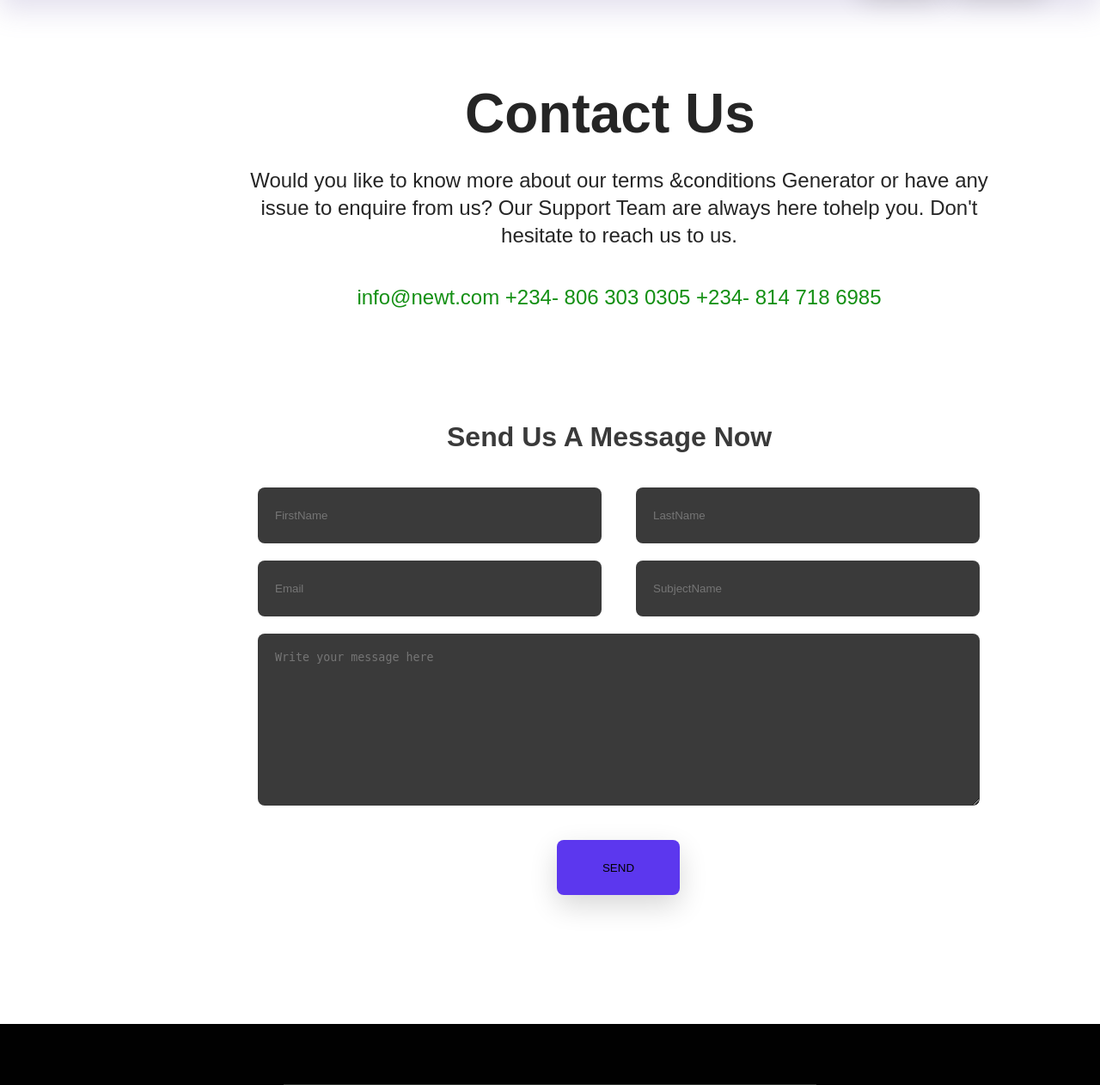
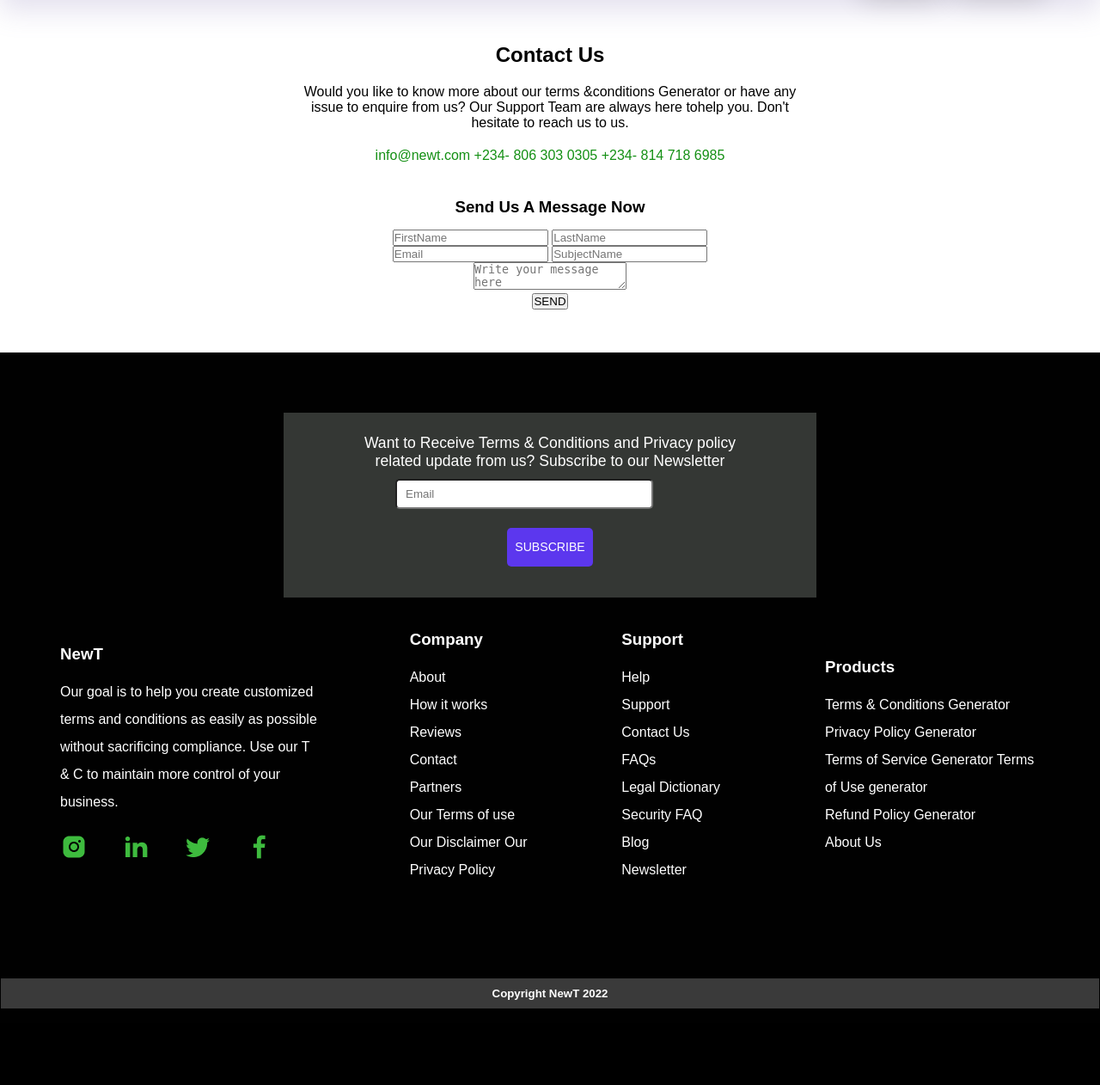
Before and after one commit to zuri-training/T_C_Gen-TeamNewt2w, a PHP site: page /Contact.html in a window 1280 px wide. Shown: the part 65-1327 px from the top of the page at 86% size. After the commit the page ends 1238 px from the top, so only its background shows below. Run offline with PHP 8.4, Linux system fonts and the light colour scheme.

Commit message:
some corrections

```diff
--- a/Contact.html
+++ b/Contact.html
@@ -26,14 +26,14 @@
     <!-- Contact US -->
     <main class="contact-main">
       <section  class="contact-us">
-        <h1>Contact Us</h1>
-        <p>
+        <h1 style="margin-bottom: 20px">Contact Us</h1>
+        <p style="margin-bottom: 20px">
           Would you like to know more about our terms &conditions Generator or have any issue to enquire from us? Our Support Team are always here tohelp you. Don't hesitate to reach us to us.
         </p>
-        <p class="green-text" style="color: #149014;">info@newt.com +234- 806 303 0305 +234- 814 718 6985</p>
-      </section>
+        <p  style="color: #149014; text-align: center;margin-bottom: 20px">info@newt.com +234- 806 303 0305 +234- 814 718 6985</p>
 
-      <h3>Send Us A Message Now</h3>
+
+      <h3 id="contact-us-h3">Send Us A Message Now</h3>
       <section class="input-container">
         <div>
           <input class="contact-input" type="text"placeholder="FirstName" />
@@ -50,7 +50,7 @@
       ></textarea>
       </section>
       <button type="submit" id="contact-send">SEND</button>
-
+    </section>
     </main>
     <!-- Footer -->
     <footer>
--- a/index.html
+++ b/index.html
@@ -33,7 +33,7 @@
     <section class="title">
       <div class="top-tittle">
         <div class="topleft-tittle">
-          <h2 class="green-text">Terms and conditions</h2>
+          <h2 class="green-text" style="color: #3ebb3e;">Terms and conditions</h2>
           <h2>Generator</h2>
           <p>
             Create a free terms and conditions agreement for your business with
--- a/style.css
+++ b/style.css
@@ -50,6 +50,9 @@ nav button {
   height: 28px;
   border-radius: 8px;
   margin: 5px;
+}
+.green-text {
+  color: #3ebb3e;
 }
 .top-tittle {
   display: flex;
@@ -345,7 +348,7 @@ footer {
   align-items: center;
   justify-content: center;
 }
-.about-us-tittle{
+.about-us-tittle {
   margin: auto;
   margin-top: 20px;
   /* width: 750px; */
@@ -374,18 +377,18 @@ footer {
   padding: 25px 20px;
   line-height: 30px;
 }
-.small-box h3{
-margin-bottom: 10px;
+.small-box h3 {
+  margin-bottom: 10px;
 }
-.name-line{
+.name-line {
   display: flex;
   justify-content: space-between;
 }
-.name-line img{
+.name-line img {
   height: 17px;
   width: 17px;
 }
-.grid-container{
+.grid-container {
   display: grid;
   grid-template-columns: auto auto;
   width: 820px;
@@ -396,143 +399,24 @@ margin-bottom: 10px;
 /* contact us*/
 
 .contact-us {
-  display: flex;
-  flex-direction: column;
-  align-items: center;
-  padding: 0px;
-  gap: 30px;
-  width: 883px;
-  height: 272px;
-  margin: 100px 278px 116px 279px;
+  text-align: center;
+  margin: 50px auto;
+  width: 600px;
 }
-
-.contact-us > h1{
-  width: 359px;
-  height: 64px;
-  font-family: 'Poppins', sans-serif;
-  font-style: normal;
-  font-weight: 600;
-  font-size: 64px;
-  line-height: 64px;
-  color: #252525;
+.contact-us p,
+h1 {
+  margin: 20px 0;
 }
-
-.contact-us > p{
-  width: 883px;
-  height: 96px;
-  font-family: 'Poppins', sans-serif;
-  font-style: normal;
-  font-weight: 500;
-  font-size: 24px;
-  line-height: 32px;
-  color: #252525;
-  display: flex;
-  align-items: center;
-  text-align: center;
-}
-
-
-.green-text {
-  color: #149014;
-  display: flex;
-  flex-direction: row;
-  justify-content: center;
-  align-items: center;
-  padding: 10px;
-  gap: 20px;
-  width: 726px;
-  height: 52px;
-  font-family: 'Poppins', sans-serif;
-  font-style: normal;
-  font-weight: 500;
-  font-size: 24px;
-  color: #252525;
-}
-
-.contact-main > h3 {
-   width: 401px;
-  height: 40px;
-  font-family: 'Poppins', sans-serif;
-  font-style: normal;
-  font-weight: 600;
-  font-size: 32px;
-  line-height: 40px;
-  color: #3A3A3A;
-  text-align: justify;
-  margin: 0px 519px 39px 520px;
-}
-
-.input-container {
-  display: flex;
-  flex-direction: column;
-  justify-content: center;
-  align-items: center;
-  padding: 0px;
-  gap: 20px;
-  width: 840px;
-  height: 370px;
-  margin: 0px 300px 40px 300px;
-}
-
-.input-container > div {
-  display: flex;
-  flex-direction: row;
-  justify-content: center;
-  align-items: center;
-  padding: 0px;
-  gap: 40px;
-  width: 840px;
-  height: 65px;
-}
-
-.contact-input {
-  display: flex;
-  flex-direction: row;
-  align-items: center;
-  padding: 20px;
-  gap: 10px;
-  width: 400px;
-  height: 65px;
-  background-color: #3A3A3A;
-  border-radius: 8px;
-  border: none;
-}
-
-#message-input {
-  display: flex;
-  flex-direction: row;
-  align-items: flex-start;
-  padding: 20px;
-  gap: 10px;
-  width: 840px;
-  height: 200px;
-  background-color: #3A3A3A;
-  border-radius: 8px;
-  border: none;
-}
-
-#contact-send {
-  display: flex;
-  flex-direction: row;
-  justify-content: center;
-  align-items: center;
-  padding: 20px 24px;
-  gap: 10px;
-  width: 143px;
-  height: 64px;
-  background-color: #5C37EE;
-  box-shadow: 0px 12px 32px rgba(0, 0, 0, 0.16);
-  border-radius: 8px;
-  border: none;
-  margin: 0px 649px 150px 648px;
+#contact-us-h3 {
+  margin: 40px 0 15px;
 }
 
 /* Login page */
 
 .Login-main {
-  width: 1440px;
-  height: 1024px;
-  background-color: #FFFFFF;
+  /* width: 1440px; */
+  /* height: 1024px; */
+  background-color: #ffffff;
 }
 
 .Login-section {
@@ -544,10 +428,10 @@ margin-bottom: 10px;
   gap: 30px;
   width: 778px;
   height: 687px;
-  background-color: #FFFFFF;
+  background-color: #ffffff;
   border: 3px solid rgba(217, 217, 217, 0.75);
   border-radius: 8px;
-  margin: 172px 331px 165px 331px;
+  margin: 102px 331px 105px 331px;
 }
 
 .hello {
@@ -578,7 +462,7 @@ margin-bottom: 10px;
   gap: 10px;
   width: 550px;
   height: 52px;
-  font-family: 'Poppins', sans-serif;
+  font-family: "Poppins", sans-serif;
   font-style: normal;
   font-weight: 500;
   font-size: 52px;
@@ -589,7 +473,7 @@ margin-bottom: 10px;
 .hello > article > p {
   width: 91px;
   height: 20px;
-  font-family: 'Poppins', sans-serif;
+  font-family: "Poppins", sans-serif;
   font-style: normal;
   font-weight: 400;
   font-size: 16px;
@@ -608,10 +492,10 @@ margin-bottom: 10px;
   height: 40px;
 }
 
-. hello > p {
+.hello > p {
   width: 29px;
   height: 32px;
-  font-family: 'Poppins', sans-serif;
+  font-family: "Poppins", sans-serif;
   font-style: normal;
   font-weight: 500;
   font-size: 24px;
@@ -650,7 +534,6 @@ margin-bottom: 10px;
   gap: 20px;
   width: 730px;
   height: 275px;
-
 }
 
 .form-group {
@@ -664,7 +547,7 @@ margin-bottom: 10px;
 }
 
 .form-group > label {
-  font-family: 'Poppins', sans-serif;
+  font-family: "Poppins", sans-serif;
   font-style: normal;
   font-weight: 500;
   font-size: 22px;
@@ -672,7 +555,7 @@ margin-bottom: 10px;
 }
 
 .form-groups input[type="password"],
-.form-groups input[type="text"]{
+.form-groups input[type="text"] {
   width: 100%;
   height: 100%;
   padding: 10px 12px;
@@ -688,7 +571,7 @@ margin-bottom: 10px;
   gap: 10px;
   width: 730px;
   height: 50px;
-  background-color: #F9F9F9;
+  background-color: #f9f9f9;
   border: 2px solid #252525;
   border-radius: 8px;
 }
@@ -697,7 +580,7 @@ margin-bottom: 10px;
   width: 730px;
   position: relative;
   height: 50px;
-  background-color: #F9F9F9;
+  background-color: #f9f9f9;
   border: 2px solid #252525;
   border-radius: 8px;
 }
@@ -708,9 +591,7 @@ margin-bottom: 10px;
   right: 4%;
   color: rgba(37, 37, 37, 0.7);
   cursor: pointer;
-
 }
-
 
 .checkbox-div {
   display: flex;
@@ -731,7 +612,7 @@ margin-bottom: 10px;
   gap: 10px;
   width: 187px;
   height: 49px;
-  font-family: 'Poppins', sans-serif;
+  font-family: "Poppins", sans-serif;
   font-style: normal;
   font-weight: 500;
   font-size: 19px;
@@ -746,11 +627,11 @@ margin-bottom: 10px;
   gap: 10px;
   width: 170px;
   height: 49px;
-  font-family: 'Poppins', sans-serif;
+  font-family: "Poppins", sans-serif;
   font-style: normal;
   font-weight: 500;
   font-size: 19px;
-  color: #374AFC;
+  color: #374afc;
 }
 
 .btn {
@@ -762,21 +643,21 @@ margin-bottom: 10px;
   gap: 10px;
   width: 730px;
   height: 64px;
-  background-color: #5C37EE;
+  background-color: #5c37ee;
   box-shadow: 0px 12px 32px rgba(0, 0, 0, 0.16);
   border-radius: 8px;
-  font-family: 'Poppins', sans-serif;
+  font-family: "Poppins", sans-serif;
   font-style: normal;
   font-weight: 500;
   font-size: 18px;
-  color: #F9F9F9;
+  color: #f9f9f9;
   border: none;
 }
 
 .fill-form > p {
   width: 286px;
   height: 24px;
-  font-family: 'Poppins', sans-serif;
+  font-family: "Poppins", sans-serif;
   font-style: normal;
   font-weight: 500;
   font-size: 18px;
@@ -797,7 +678,7 @@ margin-bottom: 10px;
   align-items: center;
   padding: 20px 24px;
   gap: 30px;
-  background-color: #FFFFFF;
+  background-color: #ffffff;
   border: 3px solid rgba(217, 217, 217, 0.75);
   border-radius: 8px;
 }
@@ -827,14 +708,14 @@ margin-bottom: 10px;
   align-items: center;
   padding: 0px;
   gap: 10px;
- width: 808px;
+  width: 808px;
   height: 98px;
 }
 
 .thecreate > h2 {
   width: 808px;
   height: 52px;
-  font-family: 'Poppins', sans-serif;
+  font-family: "Poppins", sans-serif;
   font-style: normal;
   font-weight: 500;
   font-size: 52px;
@@ -845,7 +726,7 @@ margin-bottom: 10px;
 .thecreate > p {
   width: 759px;
   height: 36px;
-  font-family: 'Poppins', sans-serif;
+  font-family: "Poppins", sans-serif;
   font-style: normal;
   font-weight: 500;
   font-size: 24px;
@@ -855,7 +736,7 @@ margin-bottom: 10px;
 }
 
 .create-acc > p {
-  font-family: 'Poppins', sans-serif;
+  font-family: "Poppins", sans-serif;
   font-style: normal;
   font-weight: 400;
   font-size: 16px;
@@ -871,7 +752,7 @@ margin-bottom: 10px;
   gap: 10px;
   width: 648px;
   height: 44px;
-  font-family: 'Poppins', sans-serif;
+  font-family: "Poppins", sans-serif;
   font-style: normal;
   font-weight: 500;
   font-size: 18px;
```
